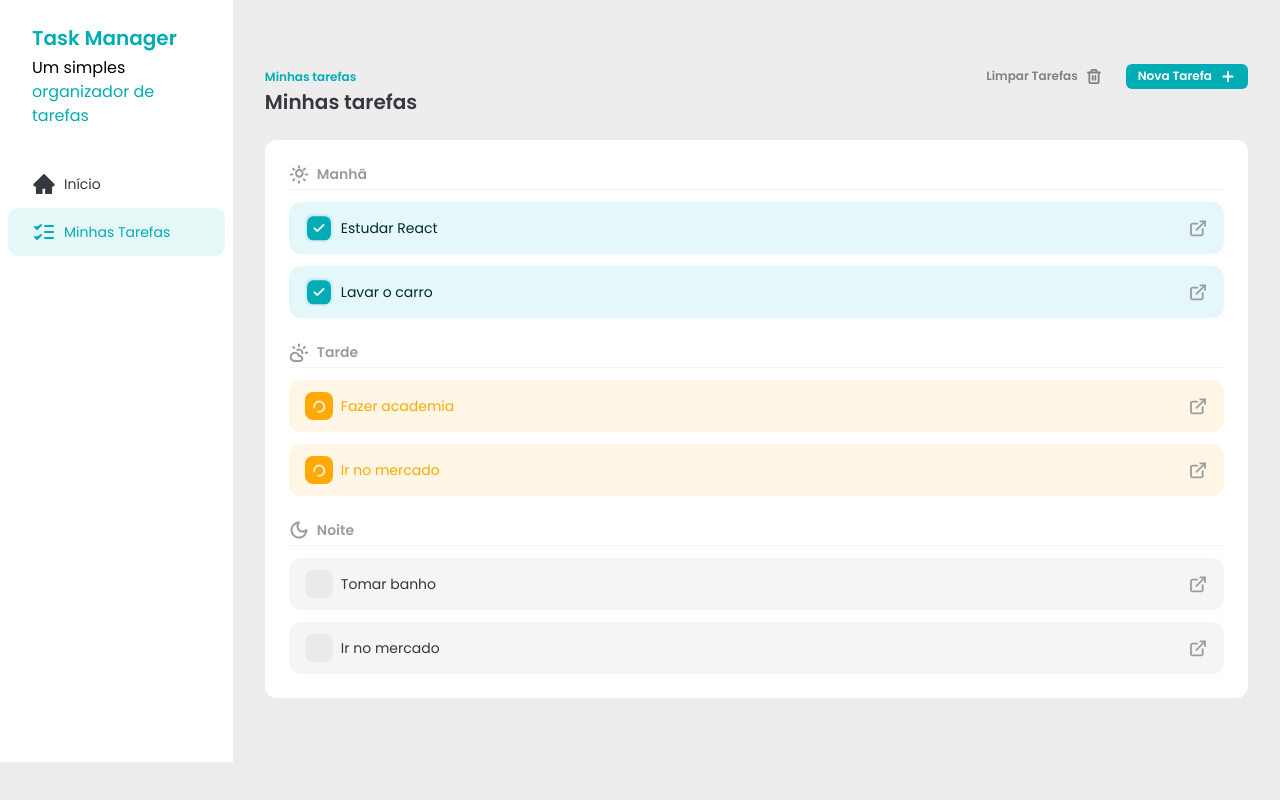
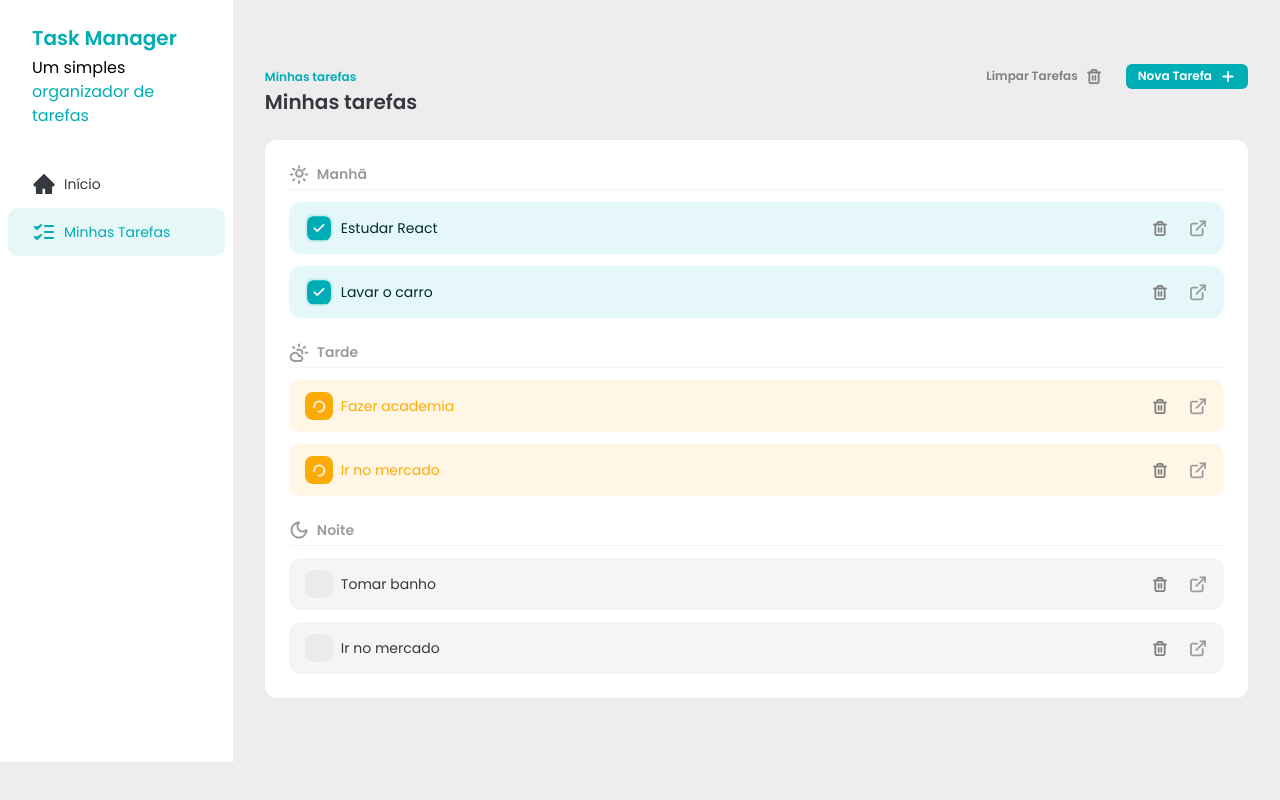
Before and after one commit to VinicyosFerreira/To-Do-List-Manager, a React (Vite) app: page / in a window 1280 px wide. Built offline with nearby package versions, Linux system fonts and the light colour scheme.

Commit message:
feat: ensure tasks can deleted

```diff
--- a/src/components/Button.jsx
+++ b/src/components/Button.jsx
@@ -1,4 +1,4 @@
-function Button({ children, variant }) {
+function Button({ children, variant, ...rest }) {
    const getVariantClass = () => {
       if (variant === 'primary') {
          return 'bg-[#00ADB5] text-white';
@@ -11,6 +11,7 @@ function Button({ children, variant }) {
    return (
       <button
          className={`flex gap-2 rounded-md bg-[#00ADB5] px-3 py-1 text-xs font-semibold ${getVariantClass()} transition hover:opacity-75`}
+         {...rest}
       >
          {children}
       </button>
--- a/src/components/TaskItem.jsx
+++ b/src/components/TaskItem.jsx
@@ -1,8 +1,10 @@
 import CheckIcon from '../assets/icons/check.svg?react';
 import LoaderIcon from '../assets/icons/loader.svg?react';
 import DetailsIcon from '../assets/icons/details.svg?react';
+import TrashIcon from '../assets/icons/trashIcon.svg?react';
+import Button from './Button';
 
-const TaskItem = ({ task, handleTaskCheckboxChange }) => {
+const TaskItem = ({ task, handleCheckboxChange, handleDeleteClick }) => {
    const getVariantClass = () => {
       if (task.status === 'done') {
          return 'bg-[#00ADB51A]  text-[#002C2E]';
@@ -27,7 +29,7 @@ const TaskItem = ({ task, handleTaskCheckboxChange }) => {
                   type="checkbox"
                   checked={task.status === 'done'}
                   className="absolute h-full cursor-pointer opacity-0"
-                  onChange={() => handleTaskCheckboxChange(task)}
+                  onChange={() => handleCheckboxChange(task)}
                />
                {task.status === 'done' && <CheckIcon />}
                {task.status === 'in_progress' && (
@@ -37,9 +39,15 @@ const TaskItem = ({ task, handleTaskCheckboxChange }) => {
             <p>{task.title}</p>
          </div>
 
-         <a href="#" className="transition hover:opacity-75">
-            <DetailsIcon />
-         </a>
+         <div className="flex items-center gap-2">
+            <Button variant="ghost" onClick={() => handleDeleteClick(task)}>
+               <TrashIcon />
+            </Button>
+
+            <a href="#" className="transition hover:opacity-75">
+               <DetailsIcon />
+            </a>
+         </div>
       </div>
    );
 };
--- a/src/components/Tasks.jsx
+++ b/src/components/Tasks.jsx
@@ -39,6 +39,11 @@ const Tasks = () => {
       setTasks(newTasks);
    };
 
+   const handleTaskDeleteClick = (taskId) => {
+      const newTasks = tasks.filter((task) => task.id !== taskId);
+      setTasks(newTasks);
+   };
+
    return (
       <div className="w-full space-y-6 px-8 py-16">
          <div className="flex w-full justify-between">
@@ -73,9 +78,10 @@ const Tasks = () => {
                   <TaskItem
                      task={task}
                      key={task.id}
-                     handleTaskCheckboxChange={() =>
+                     handleCheckboxChange={() =>
                         handleTaskCheckboxChange(task.id)
                      }
+                     handleDeleteClick={() => handleTaskDeleteClick(task.id)}
                   />
                ))}
             </div>
@@ -87,9 +93,10 @@ const Tasks = () => {
                   <TaskItem
                      task={task}
                      key={task.id}
-                     handleTaskCheckboxChange={() =>
+                     handleCheckboxChange={() =>
                         handleTaskCheckboxChange(task.id)
                      }
+                     handleDeleteClick={() => handleTaskDeleteClick(task.id)}
                   />
                ))}
             </div>
@@ -101,9 +108,10 @@ const Tasks = () => {
                   <TaskItem
                      task={task}
                      key={task.id}
-                     handleTaskCheckboxChange={() =>
+                     handleCheckboxChange={() =>
                         handleTaskCheckboxChange(task.id)
                      }
+                     handleDeleteClick={() => handleTaskDeleteClick(task.id)}
                   />
                ))}
             </div>
```
